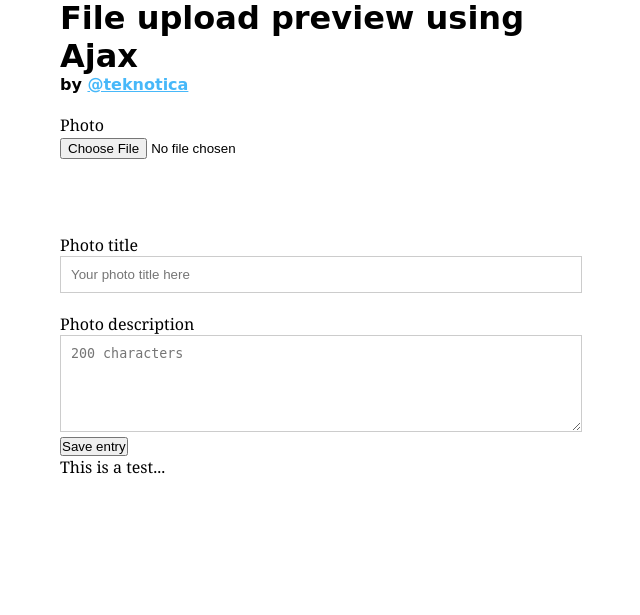
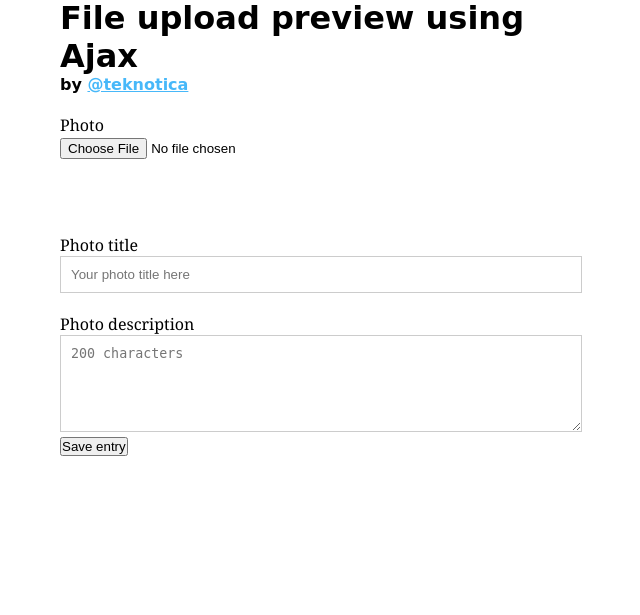
Before and after one commit to teknotica/file-upload-preview, a PHP site: page / in a window 1280 px wide. Shown: the part 61-676 px from the top of the page, without its empty margins (330-970 px from the left). Run offline with PHP 8.4, Linux system fonts and the light colour scheme; some web fonts are replaced.

Commit message:
Update index.php

```diff
--- a/index.php
+++ b/index.php
@@ -141,7 +141,6 @@
 			<input type="hidden" name="photo-filepath" id="photo-filepath" />
 			<input type="submit" id="save" value="Save entry" />
 		</form>
-		This is a test...
 	</div>
 </body>
 </html>
```
